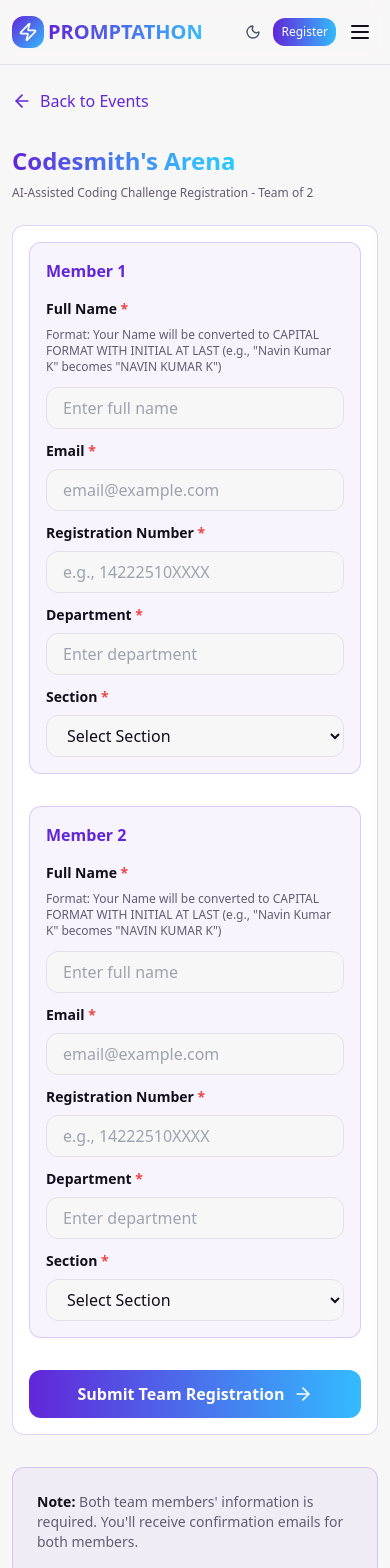
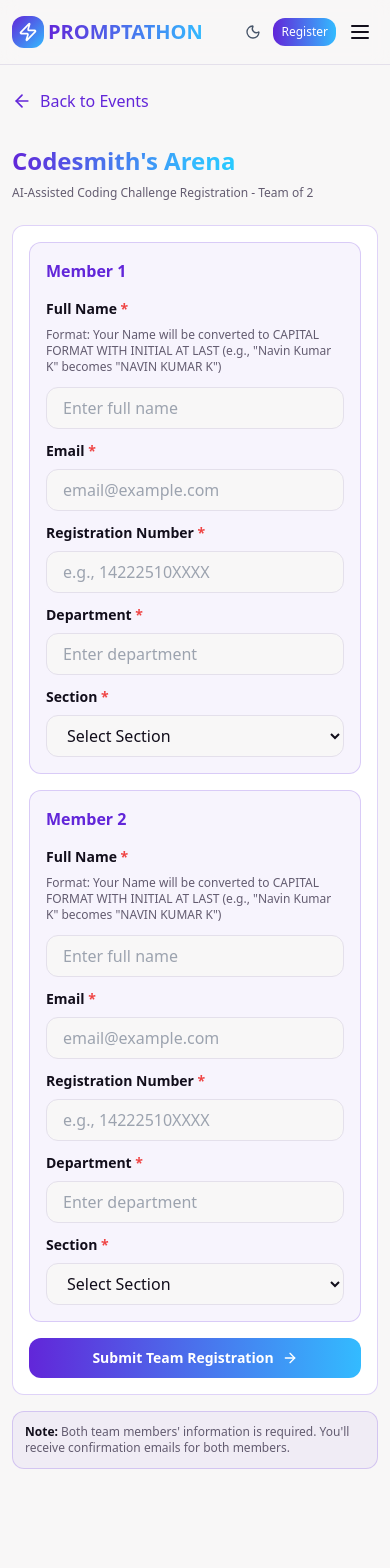
Before and after one commit to MDHaarith/MS-Promtathon, a React (Vite) app: page /register/codesmiths-arena in a window 390 px wide. Shown: the top 1568 px of the page. Built offline with nearby package versions, Linux system fonts and the light colour scheme.

Commit message:
Adjust form spacing, button styling, and select field for mobile
cgen-0bb54b447dd745b28bfc13913c87a35d

```diff
--- a/client/pages/CodesmitersArenaForm.tsx
+++ b/client/pages/CodesmitersArenaForm.tsx
@@ -235,7 +235,7 @@ export default function CodesmitersArenaForm() {
               onChange={(e) =>
                 handleInputChange(memberKey as "member1" | "member2", "section", e.target.value)
               }
-              className="w-full px-4 py-2 rounded-lg border border-border bg-background hover:border-primary/50 focus:border-primary focus:outline-none transition-colors"
+              className="w-full px-4 py-2 rounded-lg border border-border bg-background hover:border-primary/50 focus:border-primary focus:outline-none transition-colors text-base"
               required
             >
               <option value="">Select Section</option>
@@ -277,7 +277,7 @@ export default function CodesmitersArenaForm() {
           </div>
 
           <div className="bg-card rounded-lg sm:rounded-xl border border-primary/20 p-4 sm:p-6 md:p-8 animate-fade-in-up">
-            <form onSubmit={handleSubmit} className="space-y-8">
+            <form onSubmit={handleSubmit} className="space-y-4 sm:space-y-6 md:space-y-8">
               {error && (
                 <div className="p-4 rounded-lg bg-red-500/10 border border-red-500/30 text-red-600">
                   {error}
@@ -290,16 +290,16 @@ export default function CodesmitersArenaForm() {
               <button
                 type="submit"
                 disabled={isSubmitting}
-                className="w-full px-8 py-3 rounded-lg bg-gradient-to-r from-primary to-secondary text-primary-foreground font-semibold hover:opacity-90 transition-all duration-300 transform hover:scale-105 hover:shadow-lg disabled:opacity-50 disabled:cursor-not-allowed flex items-center justify-center gap-2"
+                className="w-full px-4 sm:px-8 py-2.5 sm:py-3 rounded-lg bg-gradient-to-r from-primary to-secondary text-primary-foreground font-semibold hover:opacity-90 transition-all duration-300 transform hover:scale-105 hover:shadow-lg disabled:opacity-50 disabled:cursor-not-allowed flex items-center justify-center gap-2 text-sm sm:text-base"
               >
                 {isSubmitting ? "Submitting..." : "Submit Team Registration"}
-                {!isSubmitting && <ArrowRight className="w-5 h-5" />}
+                {!isSubmitting && <ArrowRight className="w-4 sm:w-5 h-4 sm:h-5" />}
               </button>
             </form>
           </div>
 
-          <div className="mt-8 p-6 rounded-lg bg-primary/5 border border-primary/20">
-            <p className="text-sm text-muted-foreground">
+          <div className="mt-4 sm:mt-6 md:mt-8 p-3 sm:p-6 rounded-lg bg-primary/5 border border-primary/20">
+            <p className="text-xs sm:text-sm text-muted-foreground">
               <span className="font-semibold text-foreground">Note:</span> Both
               team members' information is required. You'll receive confirmation
               emails for both members.
```
